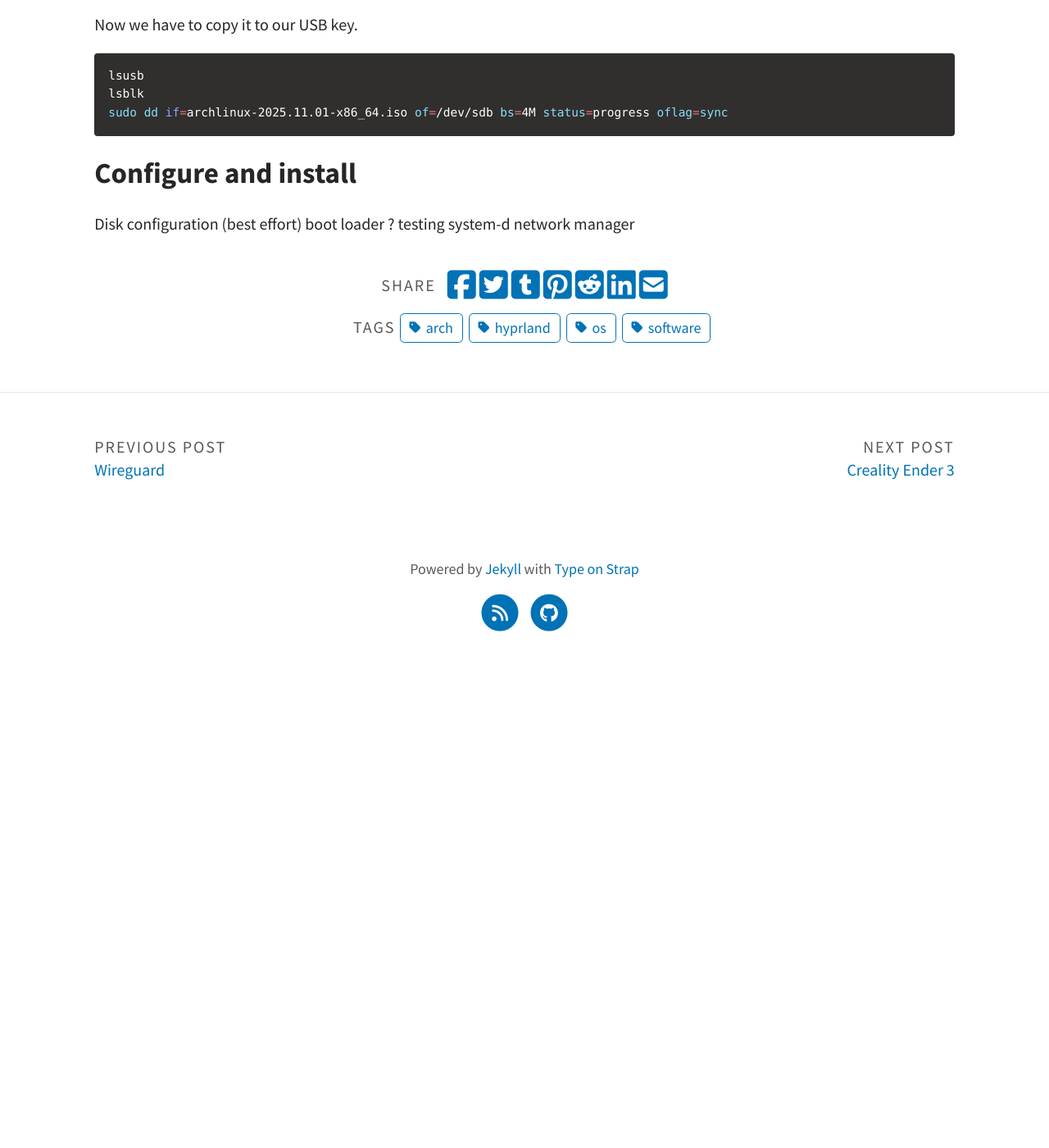
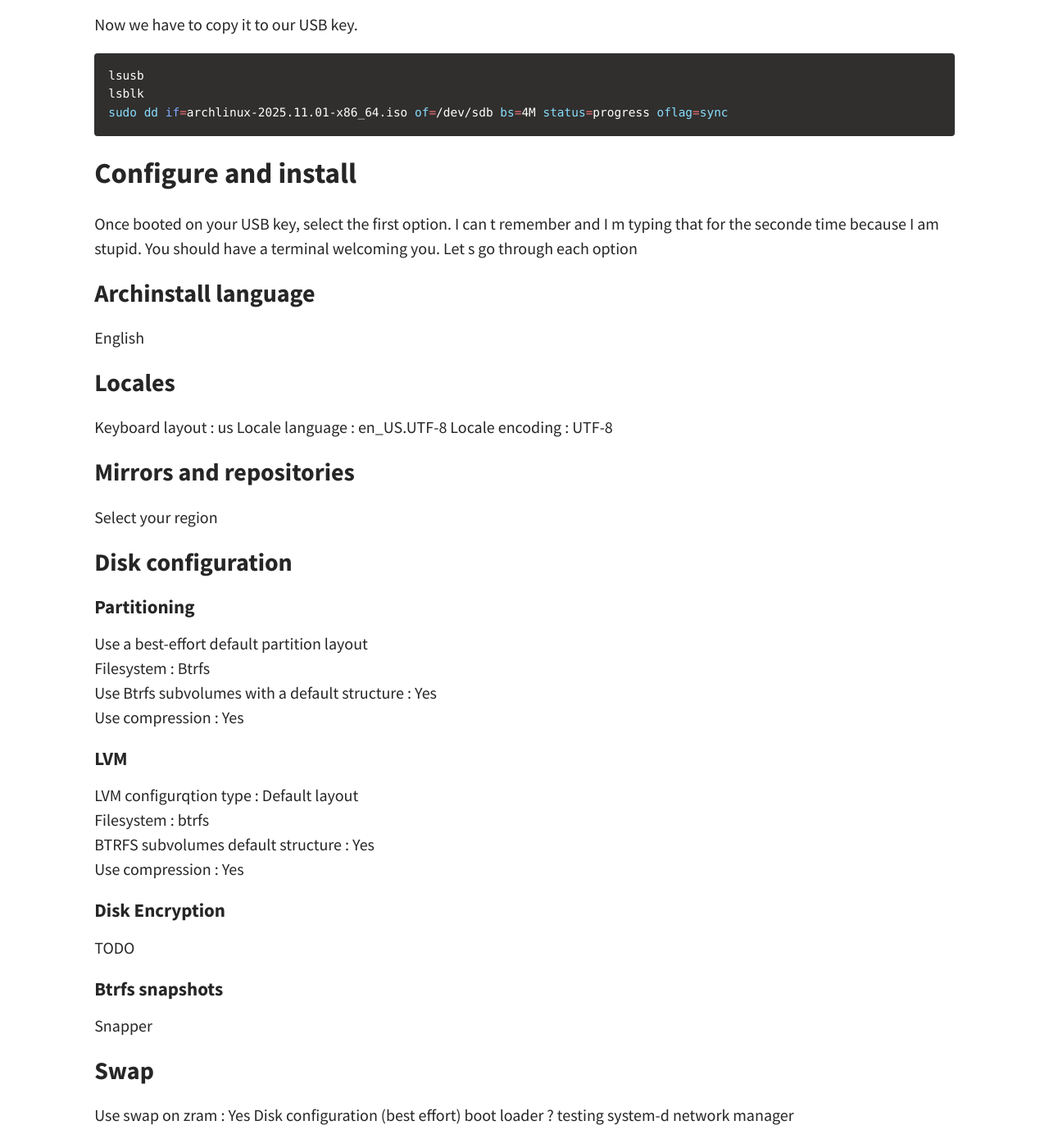
Before and after one commit to cristalcorp/cristalcorp.github.io, a Jekyll site: the page built from _posts/2024-12-14-Arch.md, in a window 1280 px wide and 1400 px high, scrolled down 745 px. Shown: the whole window at 82% size. Built offline with Jekyll 4.4.1, drawn with Linux system fonts in a browser that asks for light colours; a script that is not in the unit is left out; before the commit the page ends 1553 px from its top, so only the background shows below that.

Commit message:
arch - archinstall

````diff
--- a/_posts/2024-12-14-Arch.md
+++ b/_posts/2024-12-14-Arch.md
@@ -23,6 +23,33 @@ lsblk
 sudo dd if=archlinux-2025.11.01-x86_64.iso of=/dev/sdb bs=4M status=progress oflag=sync
 ```
 ## Configure and install
+Once booted on your USB key, select the first option. I can t remember and I m typing that for the seconde time because I am stupid.
+You should have a terminal welcoming you. Let s go through each option
+### Archinstall language
+English
+### Locales
+Keyboard layout : us
+Locale language : en_US.UTF-8
+Locale encoding : UTF-8
+### Mirrors and repositories
+Select your region
+### Disk configuration
+#### Partitioning
+Use a best-effort default partition layout
+Filesystem : Btrfs
+Use Btrfs subvolumes with a default structure : Yes
+Use compression : Yes
+#### LVM
+LVM configurqtion type : Default layout
+Filesystem : btrfs
+BTRFS subvolumes default structure : Yes
+Use compression : Yes
+#### Disk Encryption
+TODO
+#### Btrfs snapshots
+Snapper
+### Swap
+Use swap on zram : Yes
 Disk configuration (best effort)
 boot loader ? testing system-d
 network manager
````
